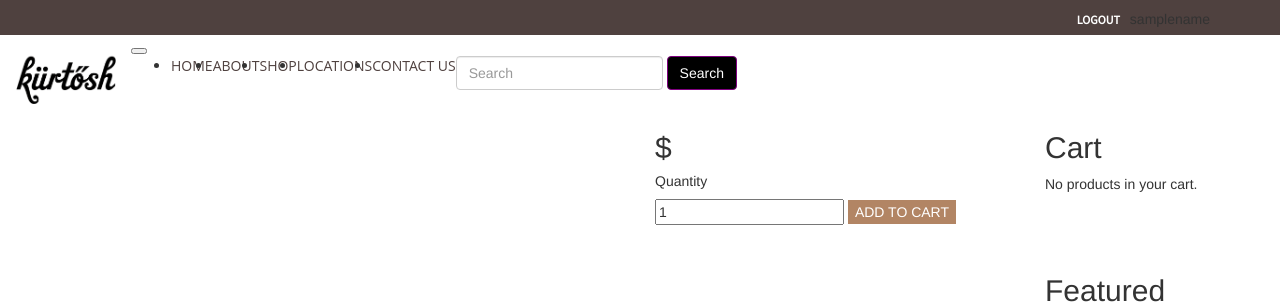
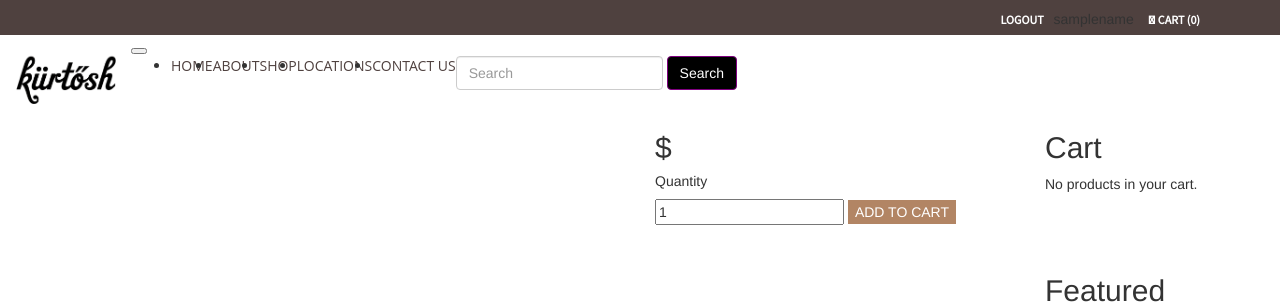
Before and after one commit to MayM20/Kurtosh-CateringWebsite, a PHP site: page /detail.php in a window 1280 px wide. Shown: the top 306 px of the page. Run offline with PHP 8.4, Linux system fonts and the light colour scheme; the visitor is signed in with stand-in values (Sample User, id 1); data that the repository does not hold is empty; some libraries are stand-ins or nearby versions.

Commit message:
little changes (may)

```diff
--- a/css/styles.css
+++ b/css/styles.css
@@ -335,3 +335,6 @@
 .margin-register {
   margin-bottom: 1em;
 }
+.icon-shopping-cart:before{
+  content: '\e80f';
+}
--- a/includes/head.php
+++ b/includes/head.php
@@ -1,4 +1,5 @@
 <head>
+    <link rel="icon" href="images/graphics/favicon.ico">
     <title>Kurtosh</title>
     <meta name="viewport" content="width=device-width,initial-scale=1.0">
     <link href="../node_modules/bootstrap/dist/css/bootstrap.css" rel="stylesheet">
--- a/includes/navbar.php
+++ b/includes/navbar.php
@@ -18,15 +18,9 @@
             //session_destroy();
             echo $_SESSION["username"] . "name"; //testing purposes
             ?>
-            <!--<li>
-              <a href="login.php" id="customer_login_link">Log in</a>
-            </li>
-            <li>
-              <a href="register.php" class="cart_button"><span class="icon-cart"></span>or Register</a>
-            </li>
         <li>
-          <a href="/cart" class="cart_button"><span class="icon-cart"></span> Cart (<span class="cart_count">0</span>)</a>
-        </li> -->
+          <a href="" class="cart_button"><span class="icon-shopping-cart"></span> Cart (<span class="cart_count">0</span>)</a>
+        </li>
       </ul>
     </div>
 </div>
```
Also changed, not shown: images/graphics/favicon.ico (added), index.php (line endings or trailing spaces).
